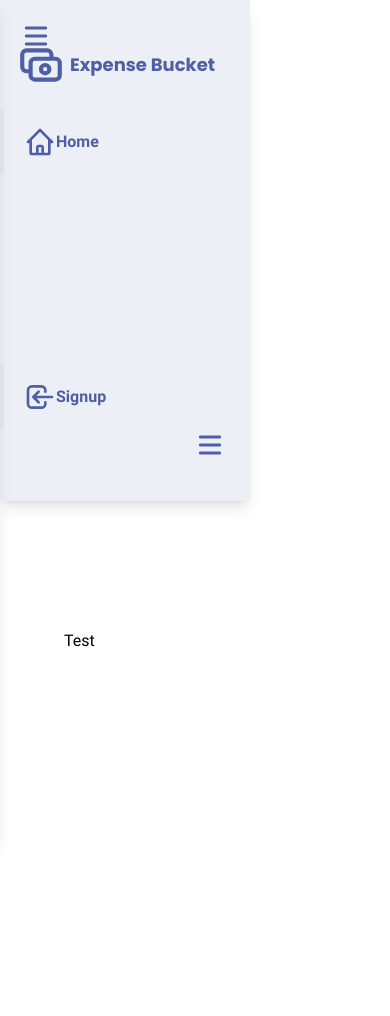
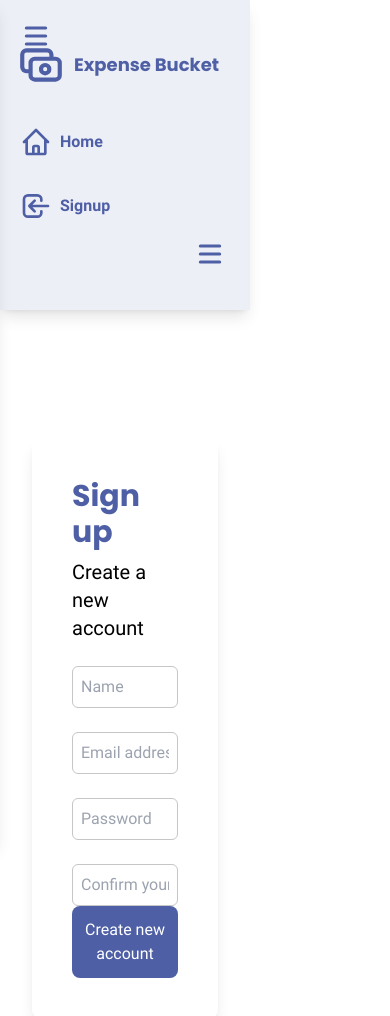
Before and after one commit to andrefrodrigues/expense-bucket-frontend, a Vue app: page /signup in a window 390 px wide. Before the commit the page ends 844 px from the top, so only its background shows below. Built offline with nearby package versions, Linux system fonts and the light colour scheme.

Commit message:
Start work on designing the signup page and create the necessary components

```diff
--- a/package.json
+++ b/package.json
@@ -9,6 +9,8 @@
   },
   "dependencies": {
     "@heroicons/vue": "^1.0.6",
+    "@vuelidate/core": "^2.0.0-alpha.44",
+    "@vuelidate/validators": "^2.0.0-alpha.31",
     "vue": "^3.2.25",
     "vue-router": "^4.0.15"
   },
--- a/src/App.vue
+++ b/src/App.vue
@@ -12,7 +12,7 @@ import Sidebar from "./components/Sidebar/Sidebar.vue";
   </div>
 </template>
 
-<style>
+<style lang="postcss">
 #app {
   display: grid;
   grid-template-columns: min-content 1fr;
@@ -21,7 +21,6 @@ import Sidebar from "./components/Sidebar/Sidebar.vue";
 
 .content {
   margin-top: 128px;
-  margin-left: 64px;
-  margin-right: 64px;
+  @apply mx-[32px] md:mx-[64px];
 }
 </style>
--- /dev/null
+++ b/src/components/Button.vue
@@ -0,0 +1,24 @@
+<script lang="ts" setup>
+
+
+const emit = defineEmits(['click']);
+
+</script>
+<template>
+  <button>
+    <slot />
+  </button>
+</template>
+
+
+<style lang="postcss" scoped>
+  button {
+    @apply text-base;
+    @apply p-3;
+    @apply bg-[#4E5FA5];
+    @apply text-white;
+    @apply rounded-lg;
+
+    @apply hover:bg-[#7180BD];
+  }
+</style>
--- /dev/null
+++ b/src/components/Input.vue
@@ -0,0 +1,32 @@
+<script lang="ts" setup>
+
+type Props = {
+  name: string;
+  type: string;
+  placeholder: string;
+  modelValue: string;
+}
+type Emits = {
+  (eventName: 'update', modelValue: string): void;
+}
+
+const emit = defineEmits<Emits>();
+const {type = 'text'} = defineProps<Props>();
+
+</script>
+<template>
+  <input :name="name" :placeholder="placeholder" :type="type" :value="modelValue"
+         @input="$emit('update:modelValue', $event.target.value)"/>
+</template>
+
+
+<style lang="postcss" scoped>
+input {
+  @apply w-full;
+  @apply p-2;
+  @apply border border-[#C6C6C6];
+  @apply rounded-md;
+  @apply focus:border-[#4E5FA5];
+  @apply outline-0;
+}
+</style>
--- a/src/components/Sidebar/DesktopSidebar.vue
+++ b/src/components/Sidebar/DesktopSidebar.vue
@@ -33,11 +33,12 @@ const toggle = () => {
 }
 
 .footer {
-  @apply pl-4 pb-10 pr-6;
+  @apply pb-10;
 }
 
 .icon-container {
   @apply flex justify-end;
+  @apply pr-6;
 }
 
 .icon-container-shrunk {
@@ -45,7 +46,7 @@ const toggle = () => {
 }
 
 .menu-button {
-  @apply h-8 w-8;
+  @apply h-[32px] w-[32px];
   @apply text-[#4E5FA5];
   @apply cursor-pointer;
 }
--- a/src/components/Sidebar/Logo.vue
+++ b/src/components/Sidebar/Logo.vue
@@ -1,7 +1,7 @@
 <script setup lang="ts">
 import { defineProps } from "vue";
 import { CashIcon } from "@heroicons/vue/outline";
-interface Props {
+type Props = {
   hideText?: boolean;
 }
 const { hideText = false } = defineProps<Props>();
@@ -11,7 +11,7 @@ const { hideText = false } = defineProps<Props>();
 <template>
   <h1 class="logo">
     <CashIcon class="logo-icon" />
-    <span v-if="!hideText">
+    <span v-if="!hideText" class="app-name">
       Expense Bucket
     </span>
   </h1>
@@ -26,6 +26,10 @@ const { hideText = false } = defineProps<Props>();
 }
 
 .logo-icon {
-  @apply w-[50px] h-[50px] mr-1;
+  @apply w-[50px] h-[50px];
+}
+
+.app-name {
+  @apply ml-2;
 }
 </style>
--- a/src/components/Sidebar/Menu.vue
+++ b/src/components/Sidebar/Menu.vue
@@ -1,20 +1,26 @@
 <script setup lang="ts">
 import MenuItem from './MenuItem.vue';
 import {HomeIcon, LoginIcon} from '@heroicons/vue/outline';
+import { defineEmits } from "vue";
 
-
-export type MenuProps = {
+type MenuProps = {
   open: boolean;
 }
 
-const props = defineProps<MenuProps>()
+const { open = true } = defineProps<MenuProps>();
+
+const emit = defineEmits(['route-selected']);
+
+const selectRoute = (path: string) => {
+  emit('route-selected', path);
+}
 </script>
 
 
 <template>
   <div class="menu">
     <div class="main-menu">
-      <MenuItem to="/">
+      <MenuItem to="/"  @click="selectRoute('/')">
         <span class="menu-item-content">
         <HomeIcon class="menu-icon" />
           <span class="menu-label" v-if="open">Home</span>
@@ -22,8 +28,8 @@ const props = defineProps<MenuProps>()
       </MenuItem>
     </div>
     <div class="auth-menu">
-      <MenuItem to="/signup">
-        <span class="menu-item-content">
+      <MenuItem to="/signup" @click="selectRoute('/signup')">
+        <span class="menu-item-content" >
           <LoginIcon class="menu-icon"/>
           <span class="menu-label" v-if="open">Signup</span>
         </span>
@@ -40,11 +46,11 @@ const props = defineProps<MenuProps>()
 }
 
 .menu-icon {
-  @apply h-8 w-8;
+  @apply h-[32px] w-[32px];
 }
 
 .menu-label {
-  @apply mr-3;
+  @apply ml-2;
 }
 
 .menu-item-content {
--- a/src/components/Sidebar/MenuItem.vue
+++ b/src/components/Sidebar/MenuItem.vue
@@ -1,5 +1,4 @@
 <script setup lang="ts">
-import {defineProps} from 'vue';
 
 interface Props {
   to: string;
@@ -15,9 +14,9 @@ defineProps<Props>();
 </template>
 <style lang="postcss" scoped>
 .menu-item {
-  @apply pl-5 py-4;
+  @apply px-4 py-4;
   @apply block;
-  @apply border-l-4;
+  @apply border-l-4 border-[#EDEFF6];
 
   @apply hover:bg-white;
   @apply hover:border-[#4E5FA5];
--- a/src/components/Sidebar/MobileSidebar.vue
+++ b/src/components/Sidebar/MobileSidebar.vue
@@ -1,14 +1,21 @@
 <script setup lang="ts">
-import { ref } from "vue";
+import { ref, watch } from "vue";
+import { useRoute } from 'vue-router';
 import { MenuIcon } from "@heroicons/vue/solid";
 import Menu from "./Menu.vue";
 import Logo from "./Logo.vue";
+
+const route = useRoute();
 
 const open = ref(false);
 
 const toggle = () => {
   open.value = !open.value;
 };
+
+const closeSidebar = () => {
+  open.value = false;
+}
 </script>
 
 <template>
@@ -17,7 +24,7 @@ const toggle = () => {
     <div class="drawer" :class="{ 'drawer-open': open }">
       <MenuIcon class="menu-button" @click="toggle" />
       <Logo />
-      <Menu />
+      <Menu :open="open" @route-selected="closeSidebar"/>
     </div>
   </div>
 </template>
@@ -28,11 +35,12 @@ const toggle = () => {
   @apply text-[#4E5FA5];
 }
 .drawer {
+  @apply flex flex-col;
   @apply w-[250px];
   @apply left-[-250px];
   @apply shadow-lg;
-  @apply pl-6;
   @apply pt-20;
+  @apply pb-10;
   @apply h-full;
   @apply fixed;
   @apply z-10;
--- a/src/pages/Signup/Signup.vue
+++ b/src/pages/Signup/Signup.vue
@@ -1,7 +1,10 @@
 <script setup lang="ts">
+import SignupCard from './SignupCard.vue';
 </script>
 <template>
-    <div>
-        Test
-    </div>
+    <section>
+        <SignupCard />
+    </section>
 </template>
+<style lang="postcss" scoped>
+</style>
--- /dev/null
+++ b/src/pages/Signup/SignupCard.vue
@@ -0,0 +1,29 @@
+<script setup lang="ts">
+import SignupForm from './SignupForm.vue';
+
+</script>
+
+<template>
+  <div class="signup-card">
+    <h1 class="title">Sign up</h1>
+    <p class="description">Create a new account</p>
+
+    <SignupForm />
+  </div>
+</template>
+<style lang="postcss" scoped>
+  .signup-card {
+    @apply p-10 max-w-[750px];
+    @apply mx-auto;
+    @apply shadow-lg rounded-lg;
+  }
+  .title {
+    @apply text-[#4E5FA5];
+    @apply text-3xl;
+    @apply font-bold;
+  }
+  .description {
+    @apply text-xl;
+    @apply mt-2;
+  }
+</style>
--- /dev/null
+++ b/src/pages/Signup/SignupForm.vue
@@ -0,0 +1,61 @@
+<script lang="ts" setup>
+import {reactive} from "vue";
+import Input from '/src/components/Input.vue';
+import Button from '/src/components/Button.vue';
+
+import useValidate from '@vuelidate/core';
+import {required, email, sameAs, maxLength, minLength} from '@vuelidate/validators';
+
+type FormFields = {
+  name: string;
+  email: string;
+  password: string;
+  passwordConfirmation: string;
+}
+const state = reactive<FormFields>({
+  name: '',
+  email: '',
+  password: '',
+  passwordConfirmation: ''
+});
+
+const rules = {
+  name: {required, maxLength: maxLength(32)},
+  email: {email, required, maxLength: maxLength(32)},
+  password: {required, minLength: minLength(16)},
+  passwordConfirmation: {required, sameAsPassword: sameAs('password'), minLength: minLength(16)}
+}
+
+const v$ = useValidate(rules, state);
+
+</script>
+<template>
+  <form class="signup-form">
+    <div class="input-container">
+      <Input v-model="state.name" name="name" placeholder="Name"/>
+    </div>
+    <div class="input-container">
+      <Input type="email" v-model="state.email" name="email" placeholder="Email address"/>
+    </div>
+    <div class="input-container">
+      <Input type="password" v-model="state.password" name="password" placeholder="Password"/>
+    </div>
+    <div class="input-container">
+      <Input type="password" v-model="state.passwordConfirmation" placeholder="Confirm your password"/>
+    </div>
+    <Button>
+      Create new account
+    </Button>
+  </form>
+</template>
+
+
+<style lang="postcss" scoped>
+.signup-form {
+  @apply mt-4;
+}
+
+.input-container {
+  @apply mt-6;
+}
+</style>
```
Also changed, not shown: 1 other file (tests, documents, lock files or other folders).
